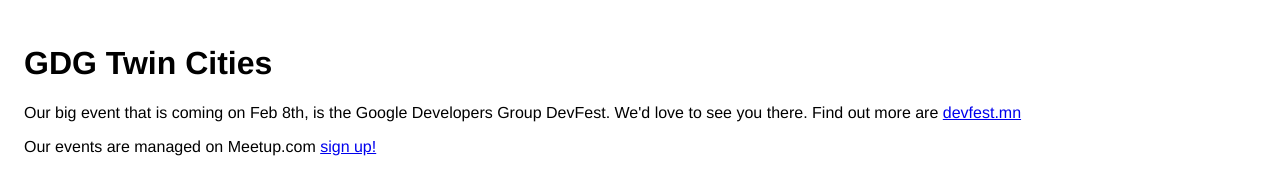
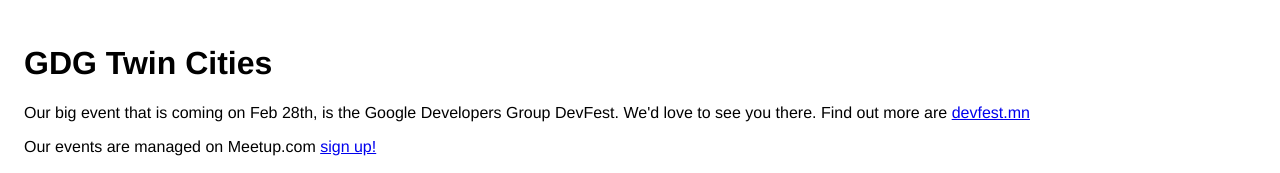
Before and after one commit to gdg-x/hangar, a website: page custom_components/home.html in a window 1280 px wide. Shown: the top 173 px of the page. Drawn offline with Linux system fonts and the light colour scheme.

Commit message:
Updated date for 2015 DevFest

```diff
--- a/custom_components/home.html
+++ b/custom_components/home.html
@@ -51,7 +51,7 @@
 
 
   <h1>GDG Twin Cities</h1>
-  <p>Our big event that is coming on Feb 8th, is the Google Developers Group DevFest.  We'd love to see you there.  Find out more are <a href="http://devfest.mn">devfest.mn</a></p>
+  <p>Our big event that is coming on Feb 28th, is the Google Developers Group DevFest.  We'd love to see you there.  Find out more are <a href="http://devfest.mn">devfest.mn</a></p>
   <p>Our events are managed on Meetup.com <a class="btn btn-primary btn-large" href="http://meetup.com/gdg-tc">sign up!</a></p>
 
 <div class="container" horizontal layout wrap>
```
